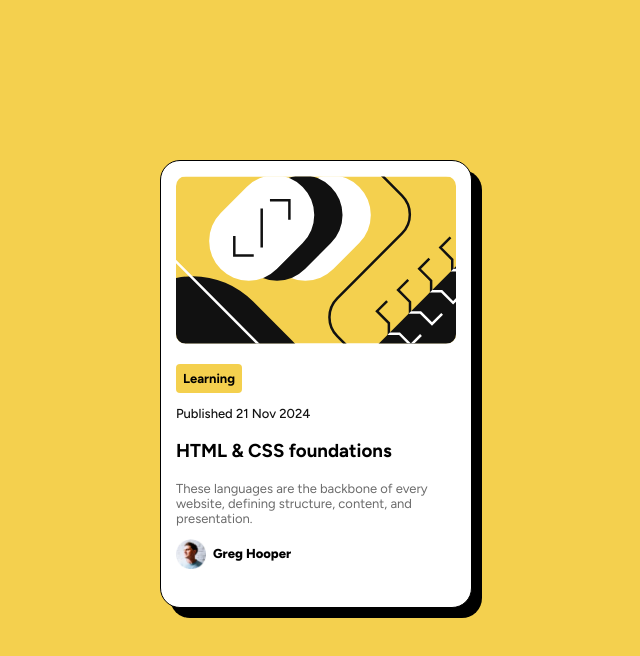
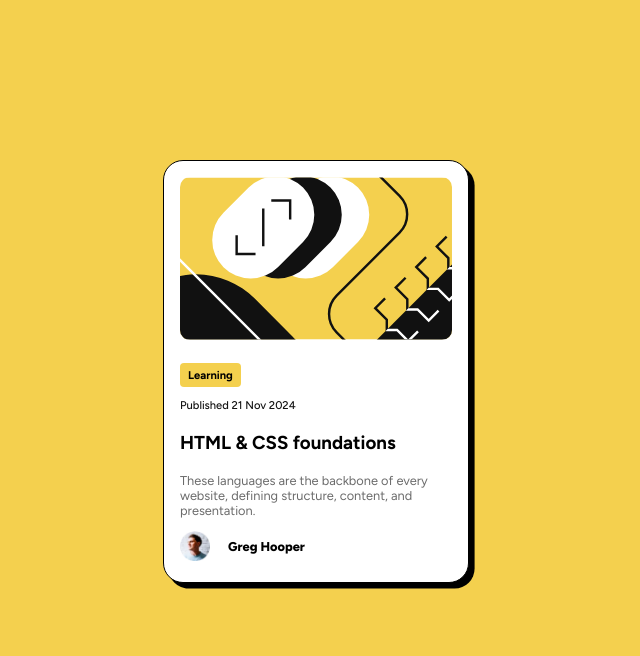
Before and after one commit to the-Exalter/Blog-Preview-Card, a plain HTML site: page index.html in a window 1280 px wide. Shown: the whole page, without its empty margins (324-964 px from the left). Drawn offline with Linux system fonts and the light colour scheme.

Commit message:
Updated index.html and style.css

```diff
--- a/index.html
+++ b/index.html
@@ -12,32 +12,32 @@
       href="./assets/images/favicon-32x32.png"
     />
 
-    <link rel="preconnect" href="https://fonts.googleapis.com">
-<link rel="preconnect" href="https://fonts.gstatic.com" crossorigin>
-<link href="https://fonts.googleapis.com/css2?family=Figtree:ital,wght@0,300..900;1,300..900&family=Outfit:wght@100..900&display=swap" rel="stylesheet">
-
+    <title>Frontend Mentor | Blog preview card</title>
     <link rel="stylesheet" href="./style.css" />
-
-    <title>Frontend Mentor | Blog preview card</title>
-
   </head>
   <body>
     <div class="card">
-        <img class="illustration" src="./assets/images/illustration-article.svg" alt="illustration-article">
+      <img
+        class="illustration"
+        src="./assets/images/illustration-article.svg"
+        alt="illustration-article"
+      />
       <div class="content">
         <h1 class="card-title">Learning</h1>
-          <h2 class="subtitle">Published 21 Nov 2024</h2>
+        <h2 class="publish">Published 21 Nov 2024</h2>
         <h3 class="heading">HTML & CSS foundations</h3>
         <p class="description">
-            These languages are the backbone of every website, defining structure, content, and presentation.
+          These languages are the backbone of every website, defining structure,
+          content, and presentation.
         </p>
         <div class="author">
-            <img class="avatar" src="./assets/images/image-avatar.webp" alt="profile-image">
-          <span class="name">
-            Greg Hooper
-          </span>
+          <img
+            class="avatar"
+            src="./assets/images/image-avatar.webp"
+            alt="profile-image"
+          />
+          <p class="name"> Greg Hooper </p>
         </div>
-
       </div>
     </div>
   </body>
--- a/style.css
+++ b/style.css
@@ -1,3 +1,5 @@
+@import url('https://fonts.googleapis.com/css2?family=Figtree:ital,wght@0,300..900;1,300..900&display=swap');
+
 :root {
 	--yellow: hsl(47, 88%, 63%);
 	--white: hsl(0, 0%, 100%);
@@ -6,37 +8,36 @@
 }
 
 body {
+    margin: 0;
     background-color: var(--yellow);
 }
 
 
 .card {
-    width: 35vh;
-    height: 52vh;
+    width: 17em;
     background-color: var(--white);
     margin: auto;
-    margin-top: 20vh;
+    margin-top: 10em;
     border: 1px black solid;
     border-radius: 20px;
-    box-shadow: 10px 10px black;
-    padding: 15px;
-    font-size: 16px;
+    box-shadow: .35rem .35rem black;
+    padding: 1rem;
     font-family: "Figtree", sans-serif;
 }
 
 .illustration {
-    width: inherit;
-    border: none;
+    width: 100%;
     border-radius: 10px;
 }
 .card-title {
-    font-size: 13px;
+    font-size: .7rem;
+    font-weight: 700;
     background-color: var(--yellow);
     display: inline;
-    padding: 7px;
+    padding: .3rem .5rem;
     border: none;
     border-radius: 4px;
-
+    font-family: "Figtree", sans-serif;
 }
 .heading:hover {
     color: var(--yellow);
@@ -45,31 +46,24 @@ body {
 .content {
     padding-top: 20px;
 }
-.subtitle {
+.publish {
     color: var(--gray950);
     font-weight: 500;
-    font-size: 13px;
-    margin-top: 19px;
+    font-size: .7rem;
+    padding-top: .4rem;
 }
 
 .description {
     color: var(--gray500);
-    font-size: 13px;
-    margin-top: 0;
+    font-size: .8rem;
 }
 .avatar {
-    width: 30px;
-    height: 30px;
-    display: inline;
+    width: 1.9rem;
+    float: left;
 }
 .name {
-    display: inline;
     font-weight: 800;
-    font-size: 13px;
-    margin-left: 7px;
-    vertical-align: middle;
+    font-size: .8rem;
+    padding-left: 3rem;
+    padding-top: .5rem;
 }
-.author {
-    display: flex;
-    align-items: center;
-}
```
Lines whose indentation alone changed are shown as unchanged.
